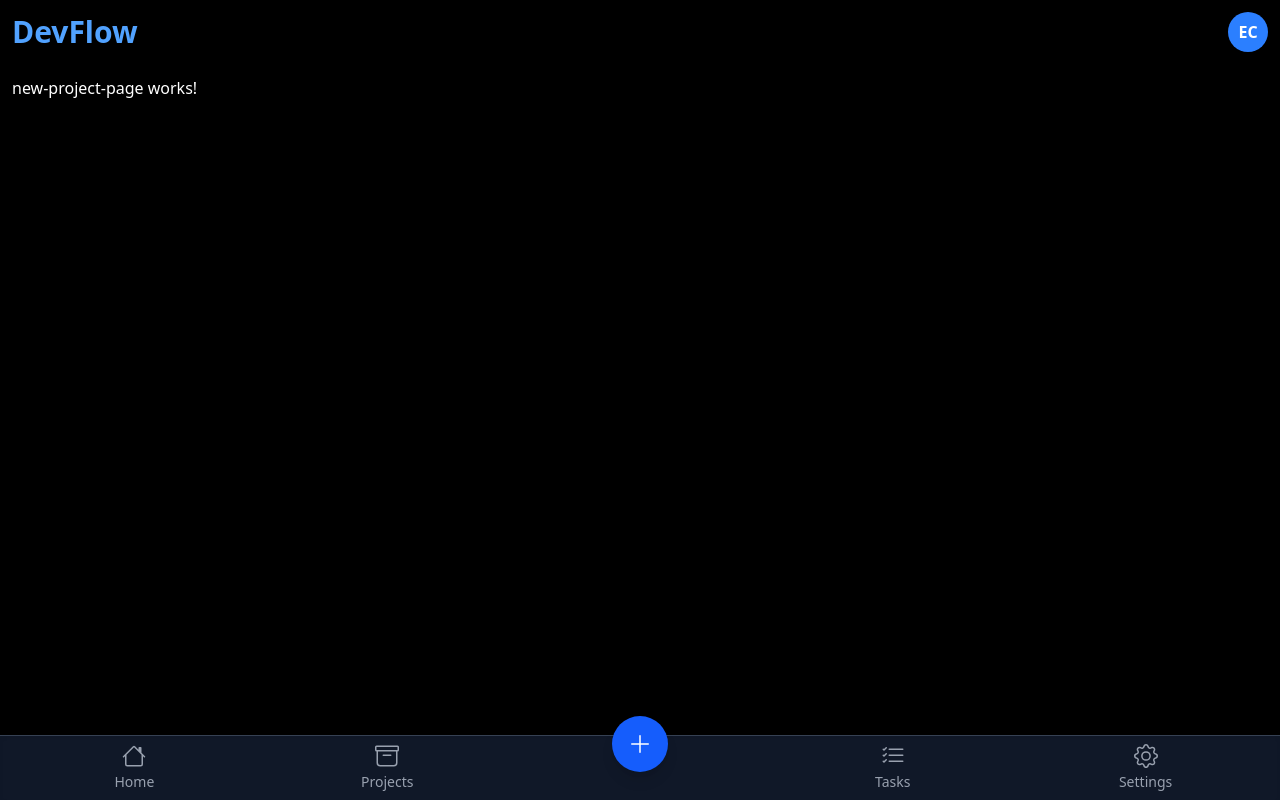
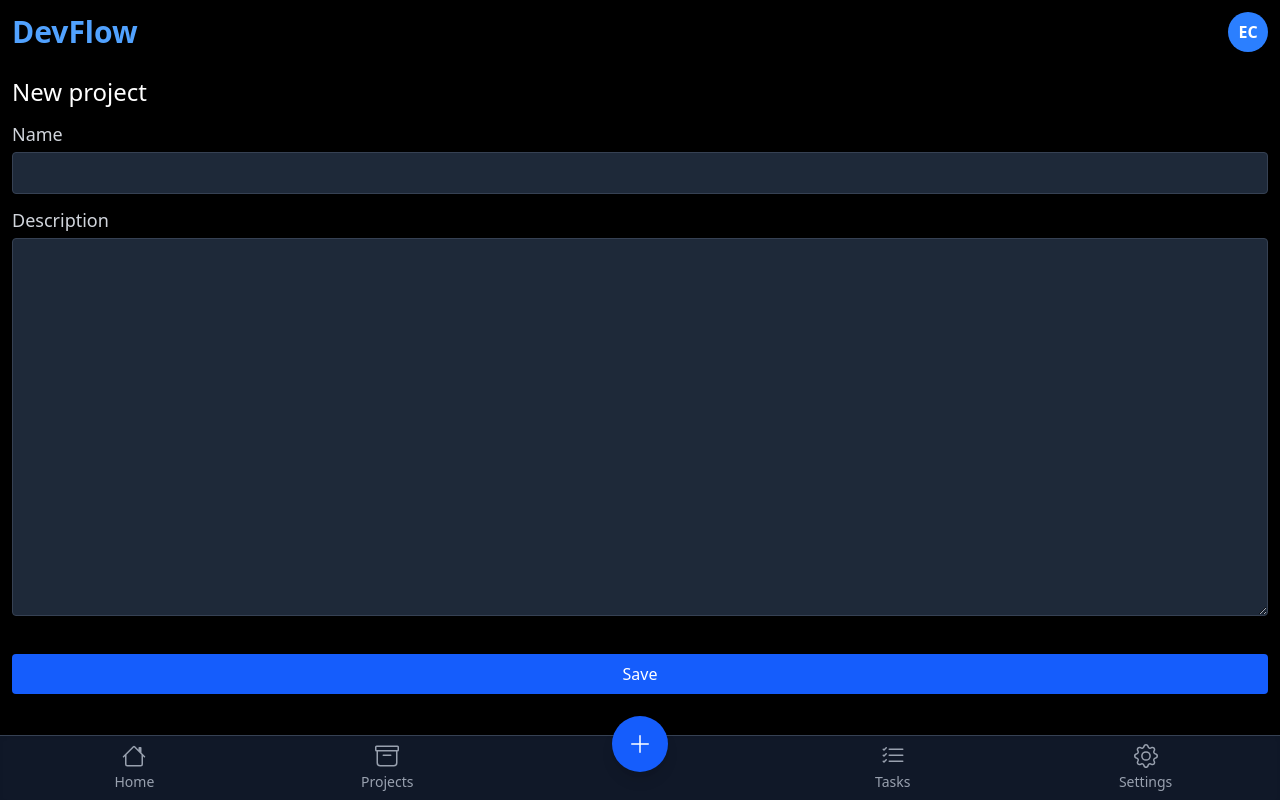
Before and after one commit to eryk2103/task_manager, an Angular app in the folder web_app/: page /projects/new in a window 1280 px wide. Built offline with nearby package versions, Linux system fonts and the light colour scheme.

Commit message:
create project form design

```diff
--- a/web_app/src/app/app.component.html
+++ b/web_app/src/app/app.component.html
@@ -29,7 +29,7 @@
     </li>
     <li class="flex-1 text-center">
       <div class="w-14 h-14 mx-auto -mt-12">
-        <button
+        <button routerLink="/projects/new"
           class="w-full h-full bg-blue-600 text-white rounded-full shadow-lg flex items-center justify-center hover:bg-blue-700 transition">
           <svg xmlns="http://www.w3.org/2000/svg" width="24" height="24" fill="currentColor" viewBox="0 0 16 16">
             <path fill-rule="evenodd"
--- a/web_app/src/app/projects/new-project-page/new-project-page.component.html
+++ b/web_app/src/app/projects/new-project-page/new-project-page.component.html
@@ -1 +1,15 @@
-<p>new-project-page works!</p>
+<h3 class="text-2xl">New project</h3>
+<form>
+    <div class="my-3">
+        <label class="block text-lg text-gray-300 mb-1">Name</label>
+        <input type="text"
+            class="w-full p-2 rounded bg-gray-800 text-gray-100 border border-gray-700 focus:outline-none focus:ring-1 focus:ring-blue-500 focus:border-blue-500" />
+    </div>
+    <div class="mb-3">
+        <label class="block text-lg text-gray-300 mb-1">Description</label>
+        <textarea
+            class="w-full p-2 rounded bg-gray-800 text-gray-100 border border-gray-700 focus:outline-none focus:ring-1 focus:ring-blue-500 focus:border-blue-500"
+            rows="15"></textarea>
+    </div>
+    <button class="w-full p-2 rounded bg-blue-600 mt-5">Save</button>
+</form>
```
